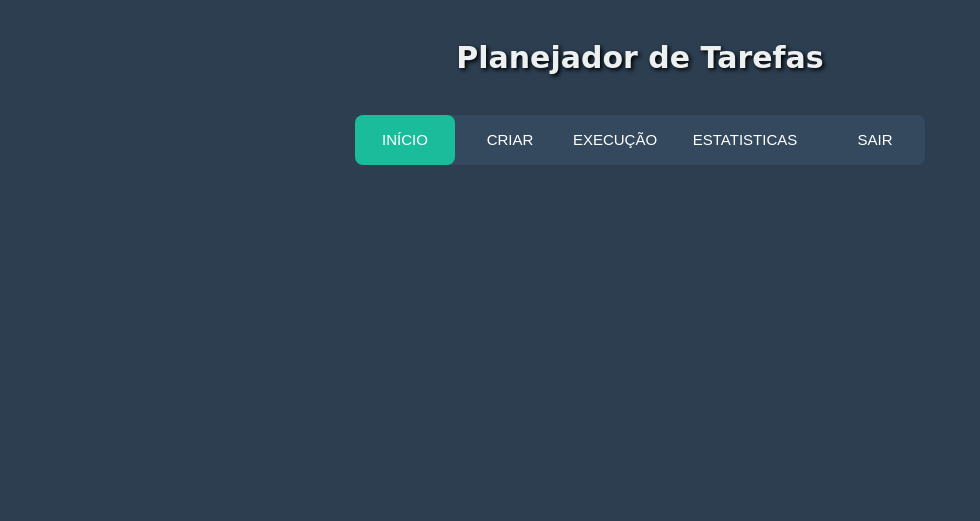
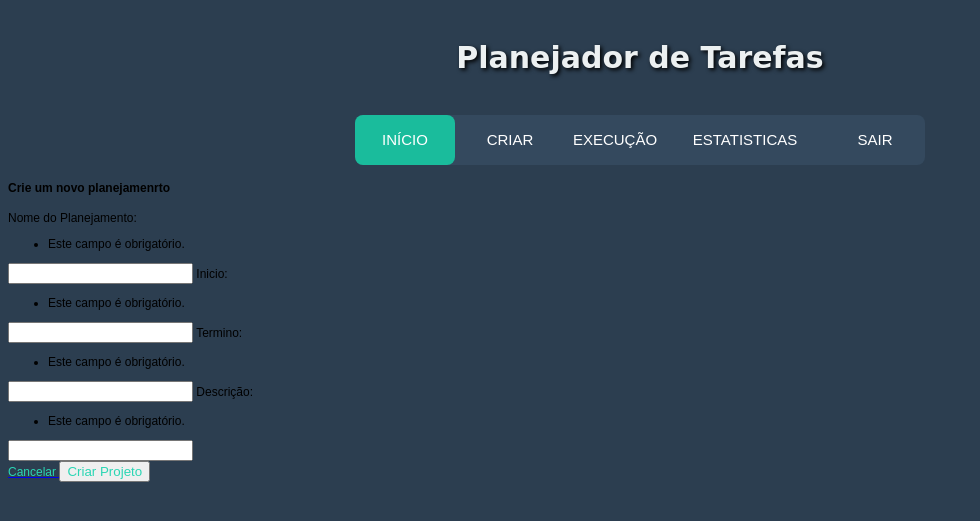
Before and after one commit to ThiAABrown/organizadordetarefas, a Django app: page /planejamento/ in a window 1280 px wide. Shown: the top 521 px of the page, without its empty margins (0-980 px from the left). Run offline with Django 4.2, Linux system fonts and the light colour scheme.

Commit message:
criado formulario de planejamento

```diff
--- a/core/forms.py
+++ b/core/forms.py
@@ -1,4 +1,5 @@
 from django import forms
+from dataclasses import fields
 
 from .models import Planejamento, Execucao
 
--- a/core/templates/planejamento.html
+++ b/core/templates/planejamento.html
@@ -1,6 +1,36 @@
 {% extends "base.html" %}
 
-{% block conteudo%}
+{% block conteudo %}
+<div class="corpo">
+    <div class="card-body">
+        <h4 class="texto-primary">
+            Crie um novo planejamenrto
+        </h4>
+            <form action="{% url 'planejamento' %}" method="post" class="form" autocomplete="off" enctype="multipart/form-data">
+            {% csrf_token %}
+
+
+            <!-- {% for field in planejamento %}
+            <div class="form-group col-md-12">
+                <label>{{ field.label }} {% if field.field.required %} * {% endif %}</label>
+
+            </div>
+            {% endfor %} -->
+
+            {{ form }}
+
+            <div class="text-right">
+                <a href="{% url 'index' %}" class="btn btn-secondary text-white" type="button">
+                    <span class="text">Cancelar</span>
+                </a>
+
+                <button class="btn btn-primary" type="submit">
+                    <span class="text">Criar Projeto</span>
+                </button>
+            </div>
+        </form>
+    </div>
+</div>
 
 
 {% endblock conteudo %}
--- a/core/urls.py
+++ b/core/urls.py
@@ -1,9 +1,10 @@
 from django.urls import path
 
-from .views import index, planejamento, execucao
+from .views import index, planejamento, execucao, estatisticas
 
 urlpatterns = [
     path('', index, name='index'),
     path('planejamento/', planejamento, name='planejamento'),
     path('execucao/', execucao, name='execucao'),
+    path('estatisticas/', estatisticas, name='estatisticas')
 ]
--- a/core/views.py
+++ b/core/views.py
@@ -21,10 +21,9 @@ def planejamento(request):
             form = PlanejamentoForm()
         else:
             messages.error(request, 'Erro ao criar o planejamento.')
-    context = {
-        'planejamento': form
-    }
-    return render(request, 'planejamento.html', context)
+    return render(request, 'planejamento.html', {
+        'form': form
+    })
 
 def execucao(request):
     form = ExecucaoForm(request.POST)
@@ -40,3 +39,7 @@ def execucao(request):
         'execucao': form
     }
     return render(request, 'execucao.html', context)
+
+def estatisticas(request):
+
+    return render(request, 'estatisticas.html')
```
Also changed, not shown: core/templates/estatisticas.html (added, +7 -0 lines).
